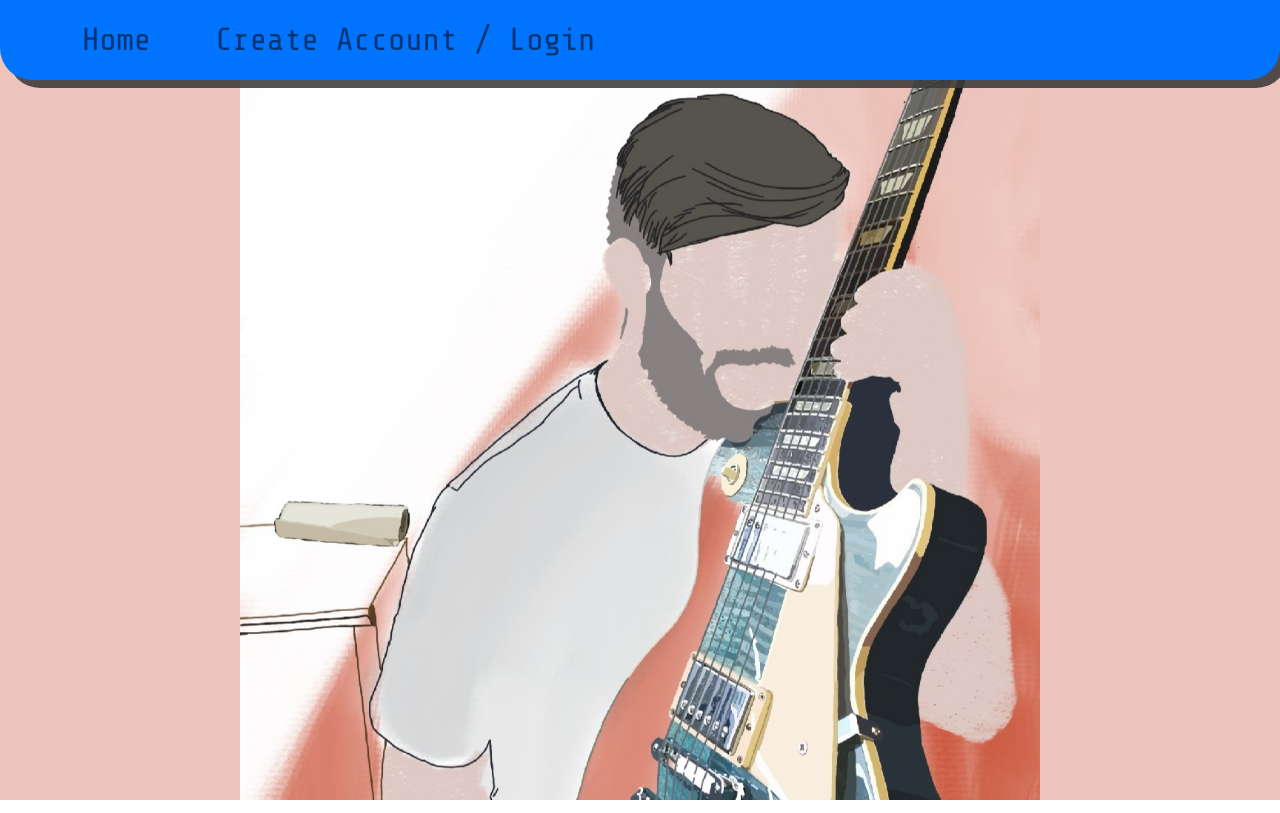
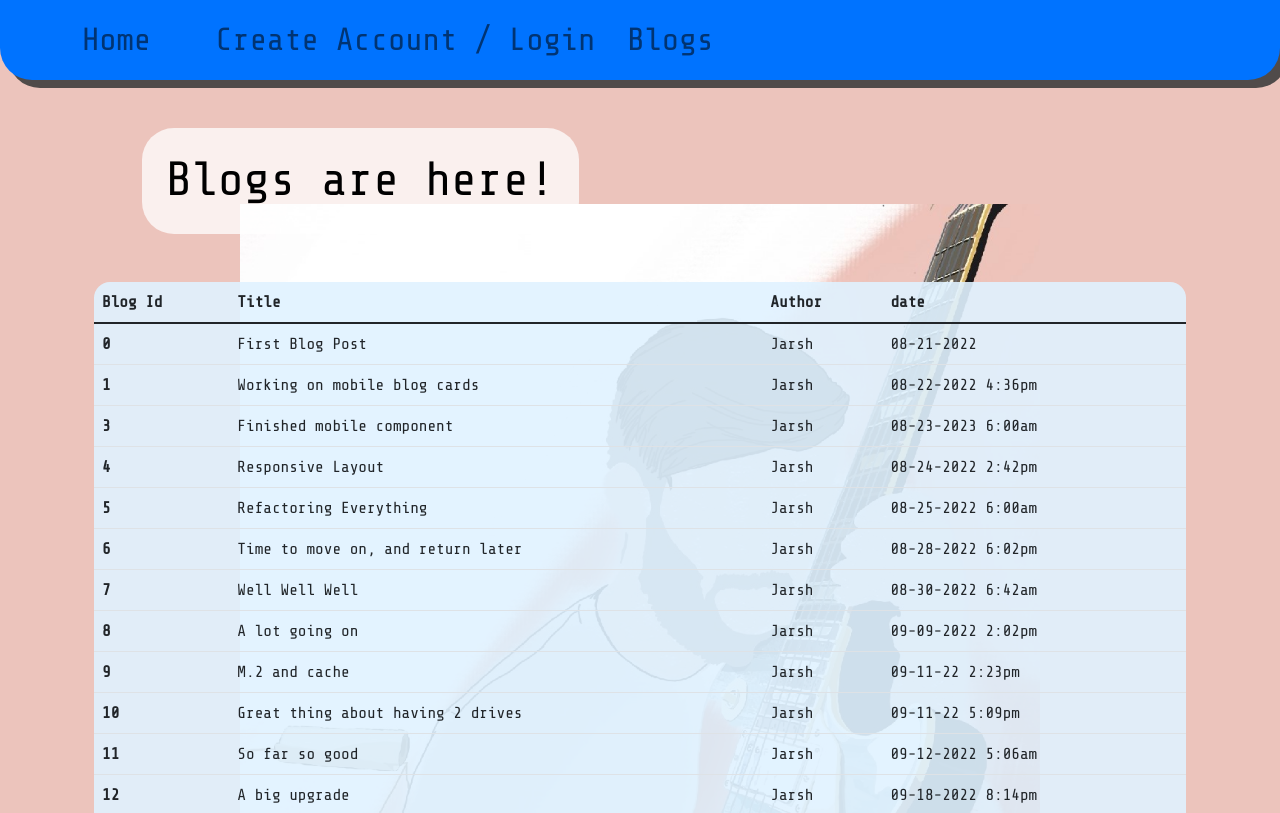
Before and after one commit to JoshBreezy/Portfolio, a React (Create React App) app: page /blogs in a window 1280 px wide. Shown: the top 813 px of the page. Built offline with nearby package versions, Linux system fonts and the light colour scheme; no server answers.

Commit message:
Getting the blogs page formatted before linking up tp database

```diff
--- a/src/App.js
+++ b/src/App.js
@@ -5,6 +5,7 @@ import DeskNav from './components/DeskNav';
 import MobNav from './components/MobNav';
 import Main from './components/Main';
 import UserSettingsPage from './components/UserSettingsPage';
+import BlogHome from './components/Blogs Page/BlogHome';
 import { Route, Routes } from 'react-router-dom';
 import { isMobile } from 'react-device-detect';
 
@@ -25,6 +26,7 @@ function App() {
       <Routes>
         <Route path='/' element={<Main />} />
         <Route path='/userSettings' element={<UserSettingsPage />} />
+        <Route path='/blogs' element={<BlogHome />} />
       </Routes>
     </div>
   );
--- /dev/null
+++ b/src/components/Blogs Page/BlogHome.js
@@ -0,0 +1,46 @@
+import React from "react";
+import BlogTable from './BlogTable'
+import { useSpring, animated, config } from "react-spring";
+import { isMobile } from 'react-device-detect';
+
+
+
+export default function BlogHome() {
+  const slideW = 0 - window.innerWidth;
+
+  const slideLeft = useSpring({
+    from: { x: slideW },
+    to: { x: 0 },
+    config: config.molasses,
+  });
+
+  // eslint-disable-next-line no-unused-vars
+  const fadeIn = useSpring({
+    from: { opacity: 0 },
+    to: { opacity: 1 },
+    config: config.slow,
+  });
+
+  return (
+    <div className="container pb-2">
+      <animated.div style={slideLeft} className="container">
+        <div className="row">
+          <div className="col-auto">
+            <h1
+              style={{
+                margin: "3rem",
+                fontSize: "3rem",
+                padding: "1.5rem",
+                backgroundColor: "hsla(0,0%, 100%, .75",
+                borderRadius: "2rem",
+              }}
+            >
+              Blogs are here!
+            </h1>
+          </div>
+        </div>
+      </animated.div>
+      <BlogTable />
+    </div>
+  );
+}
--- /dev/null
+++ b/src/components/Blogs Page/BlogTable.js
@@ -0,0 +1,54 @@
+import React from 'react'
+import { Table } from 'reactstrap';
+import { BLOGS } from "../shared/blogs";
+
+const blogs = BLOGS;
+
+
+export default function BlogTable() {
+
+    const mapBlogs = blogs.map(({...blog}) => (
+        <tr>
+            <th scope='row'>
+                {blog.id}
+            </th>
+            <td>
+                {blog.title}
+            </td>
+            <td>
+                {blog.author}
+            </td>
+            <td>
+                {blog.date}
+            </td>
+        </tr>
+    ))
+
+
+
+    return (
+        <div className='container'>
+            <Table hover style={{backgroundColor: 'rgba(224, 242, 255,.9)', borderRadius: '1rem'}}>
+                <thead>
+                    <tr>
+                        <th>
+                            Blog Id
+                        </th>
+                        <th>
+                            Title
+                        </th>
+                        <th>
+                            Author
+                        </th>
+                        <th>
+                            date
+                        </th>
+                    </tr>
+                </thead>
+                <tbody>
+                    {mapBlogs}
+                </tbody>
+            </Table>
+        </div>
+    )
+}
--- a/src/components/DeskNav.js
+++ b/src/components/DeskNav.js
@@ -8,6 +8,7 @@ import Login from './Login';
 export default function DeskNav() {
 
 
+    // eslint-disable-next-line no-unused-vars
     const [error, setError] = useState();
     const [modalOpen, setModal] = useState(false);
     const [loginOrSign, setLogOrSign] = useState(false);
@@ -48,6 +49,9 @@ export default function DeskNav() {
                   Create Account / Login
                 </Link>}
               </NavItem>
+              <NavItem>
+                <Link to='/blogs' className='nav-link' >Blogs</Link>
+              </NavItem>
             </Nav>
           </Navbar>
           <CreateAccount
--- a/src/components/shared/blogs.js
+++ b/src/components/shared/blogs.js
@@ -2,6 +2,7 @@ export const BLOGS = [
     {
         id: 0,
         title: 'First Blog Post',
+        author: 'Jarsh',
         date: '08-21-2022',
         content: `In an attempt to stay active, and continue learing new things in development, I've decided to create a blog section on my portfolio page!
         One thing I've been looking into lately has been server tech, and hosting. After a little experimentation with linux and pihole, I've decided to implement a virtual machine with linux (probably ubuntu server) for hosting.
@@ -11,6 +12,7 @@ export const BLOGS = [
     {
         id: 1,
         title: 'Working on mobile blog cards',
+        author: 'Jarsh',
         date: '08-22-2022 4:36pm',
         content: `Alright! I have the blog component working, and the mobile cards looking pretty good. Now I have to work on the z-index of the card element itself. As it stands, the card sits on top of the carousel controls, even when hidden.
         Obviously that won't do. I'm wondering if changing the state controller from adjusting the hidden property to the enabled property will solve the issue. Also, this being the second blog, it'll be cool to see if the carousel works properly now
@@ -19,6 +21,7 @@ export const BLOGS = [
     {
         id: 3,
         title: 'Finished mobile component',
+        author: 'Jarsh',
         date: '08-23-2023 6:00am',
         content: `Got the z-index issue worked out, I think it looks pretty good. Today I started working on an ubuntu server to run pihole and openvpn on. Things get a little confusing because I'm on AT&T and their routers / modems are setup the strangest way.
          Yes I'm being polite about it. I'm still not confident about the right way to get it working so for now, I'm still working on blogs this way.
@@ -27,6 +30,7 @@ export const BLOGS = [
     {
         id: 4,
         title: 'Responsive Layout',
+        author: 'Jarsh',
         date: '08-24-2022 2:42pm',
         content: `I've been struggling with this parallax scroll since the beginning. It looks cool, but It just doesn't scale well
         on different devices. Definitely going to switch to a system that uses an observer for lazy loading instead. I think I'll be able
@@ -35,6 +39,7 @@ export const BLOGS = [
     {
         id: 5,
         title: 'Refactoring Everything',
+        author: 'Jarsh',
         date: '08-25-2022 6:00am',
         content: `As with most serious layout changes, removing the parallax layers has broken everything. Finally figured out the background situation (Hadn't heard of the background attachment prop before). Now it's on to the scrollbars. I setup some
         custom css rules for the scrollbars and I honestly can't remember exactly how I got it looking good. Now considering a js solution which apparently has better browser support anyway. Definitely glad I thought to create a new git branch for this change. It's nice that I can work on those features and still reliably use
@@ -43,6 +48,7 @@ export const BLOGS = [
     {
         id: 6,
         title: 'Time to move on, and return later',
+        author: 'Jarsh',
         date: '08-28-2022 6:02pm',
         content: `Sometimes you gotta move on from something and return to it later. I'm having so much trouble getting the observer to
         work well. I know that it's because the references are conflicting with each other, and that there is a way to make them work
@@ -54,6 +60,7 @@ export const BLOGS = [
     {
         id: 7,
         title: 'Well Well Well',
+        author: 'Jarsh',
         date: '08-30-2022 6:42am',
         content: `Look who has a linux server running openvpn and pihole ;). Next server project will be setting up a network drive to make sharing files across systems easier, but I do think thats a project
         for another day. For now I'm enjoying the ad free network I've setup for myself and brainstorming for a new project to work on. When I update this site to use a database for users and such,
@@ -62,6 +69,7 @@ export const BLOGS = [
     {
         id: 8,
         title: 'A lot going on',
+        author: 'Jarsh',
         date: '09-09-2022 2:02pm',
         content: `Been working on a lot the last few days. Mostly on the linux server. I named it linuckles btw. Lots of installing and re-installing stuff when it doesn't work. I included a web interface
         called cockpit which helps a lot with viewing logs and such. I have some kind of networking issue with communication between devices on the vpn network. I also spent the majority of a day with a free
@@ -72,6 +80,7 @@ export const BLOGS = [
     {
         id: 9,
         title: 'M.2 and cache',
+        author: 'Jarsh',
         date: '09-11-22 2:23pm',
         content: `So. I did a thing and installed a sweet 1tb PCIe-4 drive in my windows 11 laptop. It was aparently not a good choice. I also setup a partition to use as cache for the old spinning disk drive
         that I was using as an external, which all together would have had me around 2.6tb. Plenty of space for all the things. But oh the hell it's putting me through. I'm guessing that there is some
@@ -81,6 +90,7 @@ export const BLOGS = [
     {
         id: 10,
         title: 'Great thing about having 2 drives',
+        author: 'Jarsh',
         date: '09-11-22 5:09pm',
         content: `Re-installing windows isn't THAT big of a deal when you keep all your media on a second drive. That being said, it is time consuming and nerve wracking. This time I'll make sure everything is up
         to date, including the bios, before I plug that second drive back in and see what's what.`
@@ -88,6 +98,7 @@ export const BLOGS = [
     {
         id: 11,
         title: 'So far so good',
+        author: 'Jarsh',
         date: '09-12-2022 5:06am',
         content: `Well, I've been using the laptop for a couple hours now without issue, so thats a good sign. Currently at LAX waiting
         to board for Atlanta. 12 year old me would lose it if he knew what technology would do in twenty years. I've got intel cache
@@ -96,6 +107,7 @@ export const BLOGS = [
     {
         id: 12,
         title: 'A big upgrade',
+        author: 'Jarsh',
         date: '09-18-2022 8:14pm',
         content: `I've been putting off doing something that needs to be done. I need to setup a server and a database for these blogs. It's a lot and I'm intimidated, but I have done this once before
         in school, so I have a reference to check when I get lost. First I'll do a little research into which db service would be best for this application though. We used mongo in class
@@ -104,6 +116,7 @@ export const BLOGS = [
     {
         id: 13,
         title: 'Success!',
+        author: 'Jarsh',
         date: '09-25-2022 3:05am',
         content: `Alright! the account creation modal works! It even looks like the firebase setup is working as well, so I can now create users. Next step is a login modal for existing users, then on to
         setting up the database for users, blogs, comments, and so on. I was getting close to the point that I thought firebase was a mistake and I should have just written my own express server, but
@@ -112,6 +125,7 @@ export const BLOGS = [
     {
         id: 14,
         title: 'More success',
+        author: 'Jarsh',
         date: '09-26-2022 03:48am',
         content: `Alright! Got the create account and login components working correctly. Added some logic to disable account creation and login if a current user exists.
         It may be time to actually start putting together the database for blogs and such. Can't wait!`
@@ -119,6 +133,7 @@ export const BLOGS = [
     {
         id: 15,
         title: 'Why',
+        author: 'Jarsh',
         date: '09-29-2022 4:42am',
         content: `I haven't struggled this much with a concept in a long time. I honestly am at a loss here. I've tried so many ways to get firebase to send a verification email to the current user. Even
         going as far as making a button that is only responsible for calling that one function. It's been three days :( of watching the console, and the http requests, and reading the docs, and watching
@@ -127,6 +142,7 @@ export const BLOGS = [
     {
         id: 16,
         title: 'I got it!',
+        author: 'Jarsh',
         date: '09-29-2022 9:27pm',
         content: `I did it! that was so frustrating. Essentially, the corrent way to call the function to send the confirmation email was one layer deeper into the auth component than I realized. Could not be
         happier to be finished with that. I also updated reactstrap to the latest version which fixed the issue I was having with the next/previous animation not working correctly. Next up is a link for
@@ -135,6 +151,7 @@ export const BLOGS = [
     {
         id: 17,
         title: 'Merging some branches!',
+        author: 'Jarsh',
         date: '10-2-2022 04:13am',
         content: `OK I'm finaly comfortable enough with the auth and DB systems to deploy them officially! So far all you can do is create an account lol, BUT! When you do, the system automaticaly creates
         a user in auth, and in the DB, then sends you an email with a link to confirm your given email address. Now that I have those setup, I crated a new branch for installing router. Until now I really
@@ -144,6 +161,7 @@ export const BLOGS = [
     {
         id: 18,
         title: 'Functionality is fun',
+        author: 'Jarsh',
         date: '10-06-2022 6:40am',
         content: `Well, I've added a user settings page. It's been a little difficult learining the correct way to call the firebase info and write new info without deleting old info, but with a bit
         of logic and object destructuring, I think I have it working so far. React router is a "breez". I'll continue adding some security into the mix before publishing though.`
@@ -151,6 +169,7 @@ export const BLOGS = [
     {
         id:19,
         title: 'Users are here!',
+        author: 'Jarsh',
         date: '10-07-2022 4:49am',
         content: `Users are here! There is a basic login/logout function, and user settings page with email reset, and username setup. I know I should have the system check for availability when
         choosing a username before I push this, but I can't wait! Hope there aren't too many bugs lol`
@@ -158,6 +177,7 @@ export const BLOGS = [
     {
         id:20,
         title: 'Username availability',
+        author: 'Jarsh',
         date: '10-18-2022 01:33am',
         content: `Users can now take advantage of the user settings page after creating an account. Options include: UserName, New Email Address, Checking email verification and resending verification
         email if needed, and one checkbox to submit that the user is over 18 years old. Only thing missing is a little clean up tp remove a UName from the unavailable list after being changed.`
@@ -165,6 +185,7 @@ export const BLOGS = [
     {
         id: 21,
         title: 'Back to the grind stone',
+        author: 'Jarsh',
         date: '11-15-2022 01:00am',
         content: `Well, it's been a while since I've written a blog. I've spent the last couple weeks taking a break from working on the site, and instead I've been setting up a legit linux server.
         So now that I've had such trouble with firebase, it's officially time to write my own data-base. Hopefully I'll have more success.`
@@ -172,6 +193,7 @@ export const BLOGS = [
     {
         id: 22,
         title: 'Breakthrough',
+        author: 'Jarsh',
         date: '11-15-2022 12:13pm',
         content: `You may have noticed a trend here. At least twice I've said I was done with firebase, and followed that up with a post about firebase. Well today is no different lol. I spent
         the entire night working on firebase db, and I believe it's working the way I intend. It's finally time to design the blog itself.`
```
Also changed, not shown: 1 other file (tests, documents, lock files or other folders).
